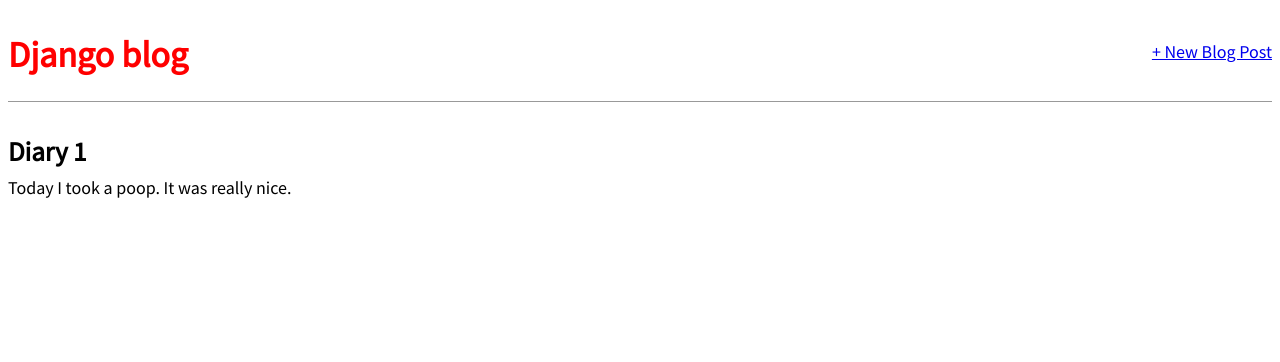
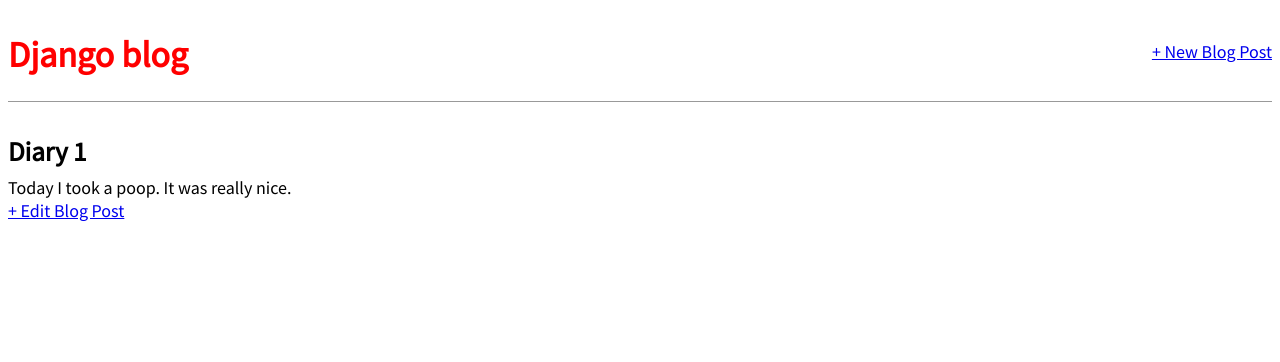
Before and after one commit to 18mward/DjangoBlog, a Django app: page /post/1/ in a window 1280 px wide. Shown: the top 362 px of the page. Run offline with Django 3.2, Linux system fonts and the light colour scheme; data comes from the database, SQL or seed files in the repository; both versions use the stored data as it was after the commit.

Commit message:
UpdateView added

```diff
--- a/blog/urls.py
+++ b/blog/urls.py
@@ -1,7 +1,9 @@
 from django.urls import path
-from .views import BlogListView, BlogDetailView, BlogCreateView
+from .views import BlogListView, BlogDetailView, BlogCreateView, BlogUpdateView
 
 urlpatterns = [
+        path('post/<int:pk>/edit/',
+             BlogUpdateView.as_view(), name='post_edit'),
         path('post/new/', BlogCreateView.as_view(), name='post_new'),
         path('post/<int:pk>/', BlogDetailView.as_view(), name='post_detail'),
 	path('', BlogListView.as_view(), name='home'),
--- a/blog/views.py
+++ b/blog/views.py
@@ -1,5 +1,5 @@
 from django.views.generic import ListView, DetailView
-from django.views.generic.edit import CreateView
+from django.views.generic.edit import CreateView, UpdateView
 from .models import Post
 
 class BlogListView(ListView):
@@ -14,3 +14,8 @@
     model = Post
     template_name = 'post_new.html'
     fields = ['title', 'author', 'body']
+
+class BlogUpdateView(UpdateView):
+    model = Post
+    template_name = 'post_edit.html'
+    fields = ['title', 'body']
--- a/templates/post_detail.html
+++ b/templates/post_detail.html
@@ -5,4 +5,6 @@
         <h2>{{ post.title }}</h2>
         <p>{{ post.body }} </p>
     <div>
+
+    <a href="{% url 'post_edit' post.pk %}">+ Edit Blog Post</a>
 {% endblock content %}
```
Also changed, not shown: templates/post_edit.html (added, +9 -0 lines), db.sqlite3.
